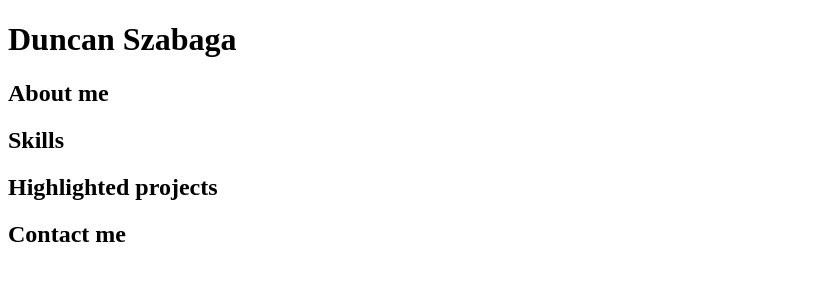
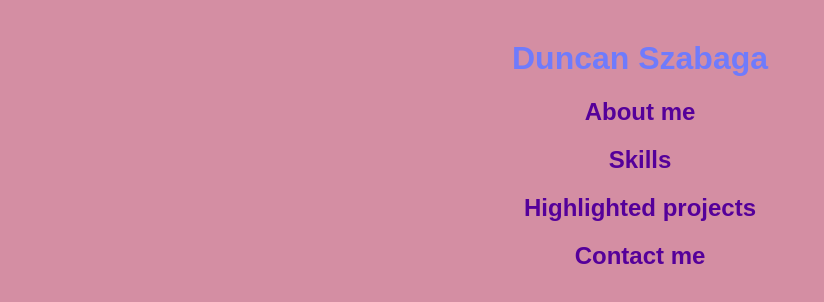
Before and after one commit to DuncanSzabaga/DuncanSzabaga.github.io, a plain HTML site: page index.html in a window 1280 px wide. Shown: the whole page, without its empty margins (0-824 px from the left). Drawn offline with Linux system fonts and the light colour scheme.

Commit message:
Fixed html file to properly link to css

```diff
--- a/index.html
+++ b/index.html
@@ -3,7 +3,7 @@
 <head>
     <meta charset="UTF-8" />
     <title>CSCE 190: Duncan Szabaga</title>
-    <link rel="stylesheet" href="styles.css" />
+    <link rel="stylesheet" href="style.css" />
 </head>
 <body>
     <h1>Duncan Szabaga</h1>
--- a/style.css
+++ b/style.css
@@ -8,3 +8,8 @@ h1 {
     text-align: center;
     color: #6f7bfc;
     }
+
+h2 {
+    color:rgb(85, 0, 154);
+    text-align: center;
+}
```
